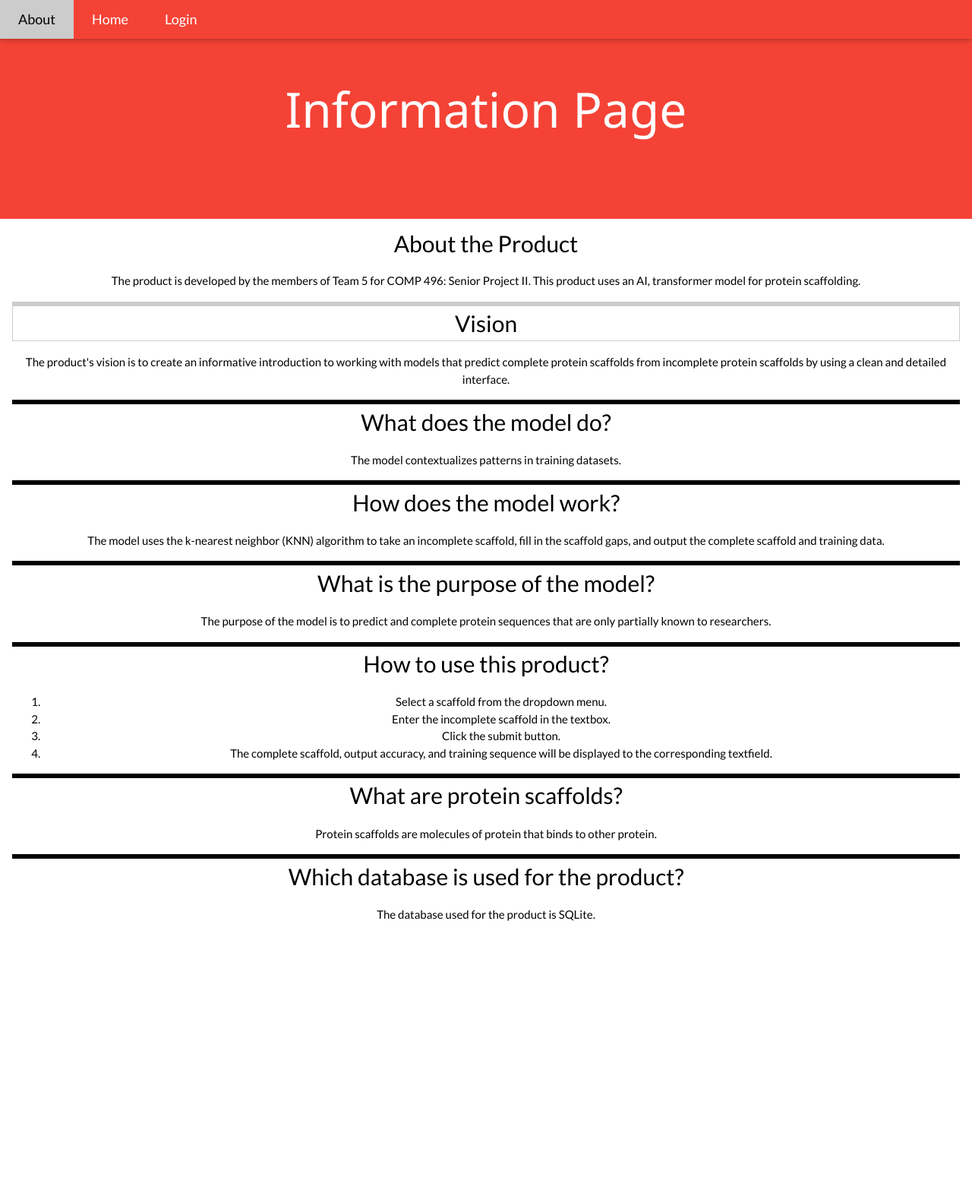
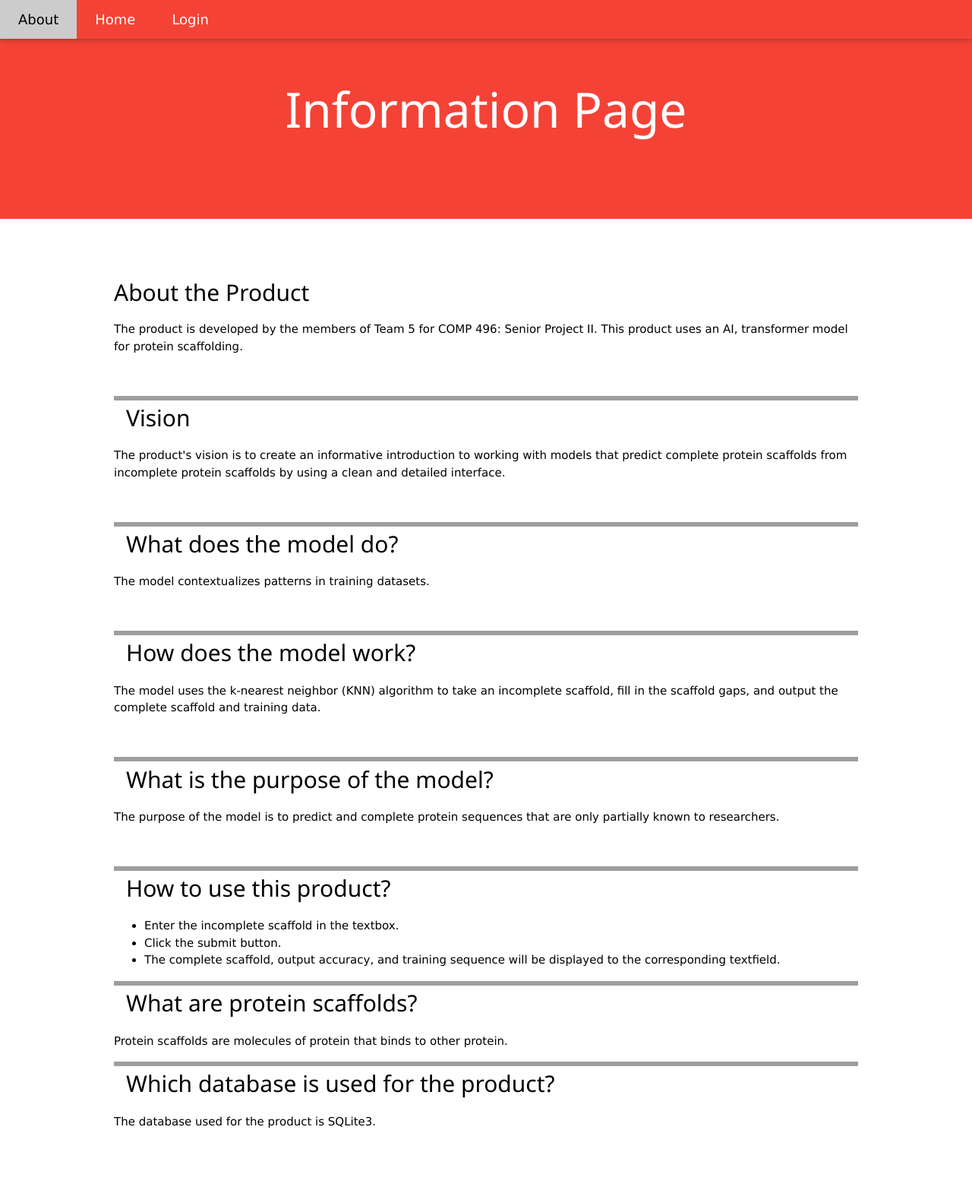
Before and after one commit to SyGitGud/ProteinSequencing, a Django app: template sequence/templates/information_page.html in a window 1280 px wide. Shown: the whole page at 76% size. Before the commit the page ends 1212 px from the top, so only its background shows below. Run offline with Django 5.2, Linux system fonts and the light colour scheme; the template is opened without the code that fills it, so the values that code supplies are empty.

Commit message:
Update information_page.html

```diff
--- a/sequence/templates/information_page.html
+++ b/sequence/templates/information_page.html
@@ -11,7 +11,7 @@
 		<link rel="stylesheet" href="https://cdnjs.cloudflare.com/ajax/libs/font-awesome/4.7.0/css/font-awesome.min.css">
 		<title>Information Page</title>
 		<style>
-			body,h2,h3,h4,h5,h6 {font-family: "Lato", sans-serif; text-align: center;}
+			body,h2,h3,h4,h5,h6 {font-family: "Lato", sans-serif, text-align: center;}
 
 		</style>
 	</head>
@@ -21,59 +21,65 @@
 		<div class="w3-bar w3-red w3-card w3-left-align w3-large">
 		  <a class="w3-bar-item w3-button w3-hide-medium w3-hide-large w3-right w3-padding-large w3-hover-white w3-large w3-red" href="javascript:void(0);" onclick="myFunction()" title="Toggle Navigation Menu"><i class="fa fa-bars"></i></a>
 		  <a href="#" class="w3-bar-item w3-button w3-padding-large w3-white">About</a>
-		  <a href="{% url 'home' %}" class="w3-bar-item w3-button w3-hide-small w3-padding-large w3-hover-white" name = "home_button">Home</a>
+		  <a href="{% url 'home' %}" class="w3-bar-item w3-button w3-hide-small w3-padding-large w3-hover-white" name = "home_button">Home</button>
 		  <a href="{% url 'loginpage' %}" class="w3-bar-item w3-button w3-hide-small w3-padding-large w3-hover-white" name = "login_button">Login</a>
 
 		</div>
 
 		<!-- Navbar on small screens -->
 		<div id="navDemo" class="w3-bar-block w3-white w3-hide w3-hide-large w3-hide-medium w3-large">
-		  <a href="{% url 'home' %}" class="w3-bar-item w3-button w3-padding-large" name = "home_button">Home</a>
-		  <a href="{% url 'home' %}" class="w3-bar-item w3-button w3-padding-large"name = "login_button">Login</a>
+		  <a href="home.html" class="w3-bar-item w3-button w3-padding-large" name = "home_button">Home</a>
+		  <a href="loginpage.html" class="w3-bar-item w3-button w3-padding-large"name = "login_button">Login</a>
 		</div>
 	  </div>
 	</form>
 	<header class="w3-container w3-red w3-center" style="padding:80px 16px">
 		<h1 class="w3-margin w3-jumbo">Information Page</h1>
 	</header>
-	<div class = "w3-container w3-center">
+	<div class = "w3-row-padding w3-padding-64 w3-container">
+		<div class="w3-content">
 			<h2>About the Product</h2>
 		<p>
 			The product is developed by the members of Team 5 for COMP 496: Senior Project II. This product
 			uses an AI, transformer model for protein scaffolding.
 		</p>
-		<h2 class = " w3-panel w3-topbar w3-border -black">Vision</h2>
+		<br>
+		<h2 class = " w3-panel w3-topbar w3-border-grey">Vision</h2>
 		<p>
 			The product's vision is to create an informative introduction to working with models that predict
 			complete protein scaffolds from incomplete protein scaffolds by using a clean and detailed
 			interface.
 		</p>
-		<h2 class = " w3-panel w3-topbar w3-border-black">What does the model do?</h2>
+		<br>
+		<h2 class = " w3-panel w3-topbar w3-border-grey">What does the model do?</h2>
 		<p>The model contextualizes patterns in training datasets.</p>
-		<h2 class = " w3-panel w3-topbar w3-border-black">How does the model work?</h2>
+		<br>
+		<h2 class = " w3-panel w3-topbar w3-border-grey">How does the model work?</h2>
 		<p>
 			The model uses the k-nearest neighbor (KNN) algorithm to take an incomplete scaffold, fill in the
 			scaffold gaps, and output the complete scaffold and training data.
 		</p>
-		<h2 class = " w3-panel w3-topbar w3-border-black">What is the purpose of the model?</h2>
+		<br>
+		<h2 class = " w3-panel w3-topbar w3-border-grey">What is the purpose of the model?</h2>
 		<p>
 			The purpose of the model is to predict and complete protein sequences that are only partially
 			known to researchers.
 		</p>
-		<h2 class = "w3-panel w3-topbar w3-border-black">How to use this product?</h2>
-		<ol>
-			<li>Select a scaffold from the dropdown menu.</li>
+		<br>
+		<h2 class = "w3-panel w3-topbar w3-border-grey">How to use this product?</h2>
+		<ul>
 			<li>Enter the incomplete scaffold in the textbox.</li>
 			<li>Click the submit button.</li>
 			<li>
 				The complete scaffold, output accuracy, and training sequence will be displayed to the
 				corresponding textfield.
 			</li>
-		</ol>
-		<h2 class = " w3-panel w3-topbar w3-border-black">What are protein scaffolds?</h2>
+		</ul>
+		<h2 class = " w3-panel w3-topbar w3-border-grey">What are protein scaffolds?</h2>
 		<p>Protein scaffolds are molecules of protein that binds to other protein.</p>
-		<h2 class = " w3-panel w3-topbar w3-border-black">Which database is used for the product?</h2>
-		<p>The database used for the product is SQLite.</p>
+		<h2 class = " w3-panel w3-topbar w3-border-grey">Which database is used for the product?</h2>
+		<p>The database used for the product is SQLite3.</p>
+		</div>
 	</div>
 	</body>
 </html>
```
